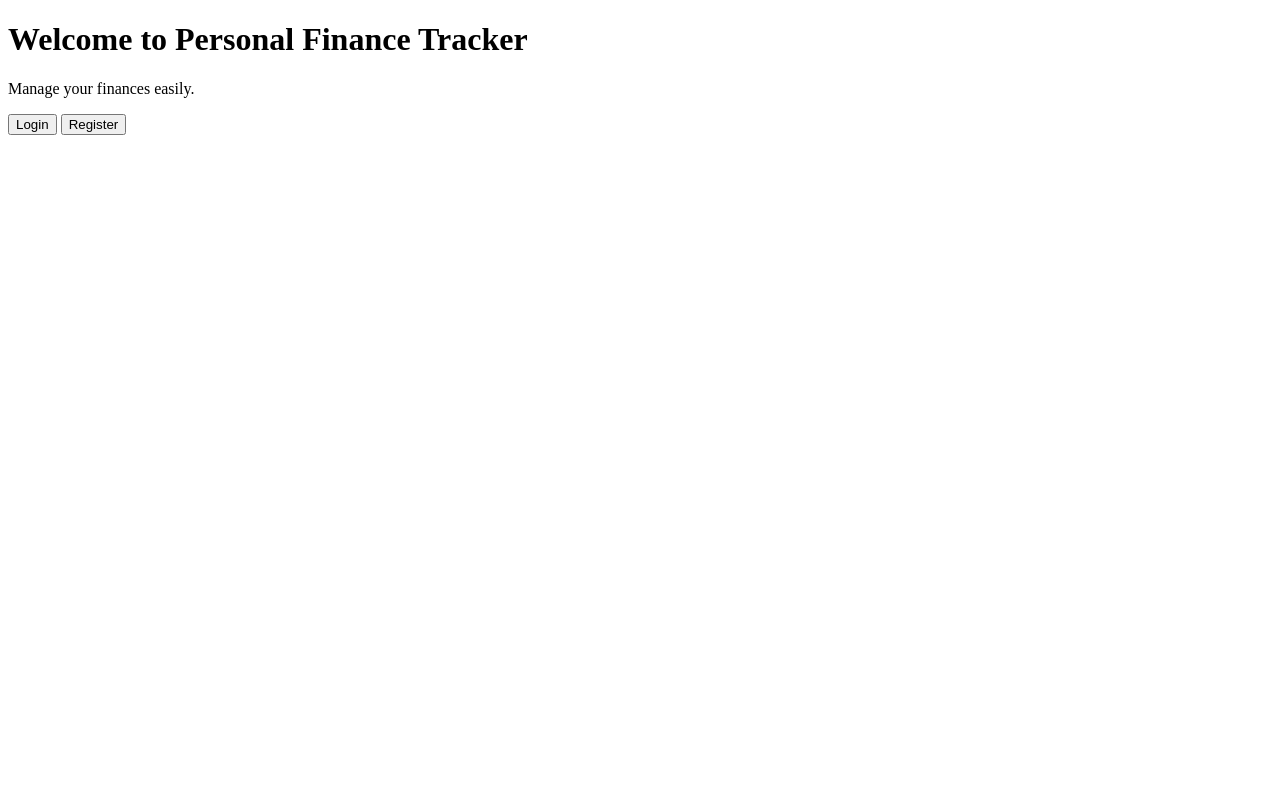
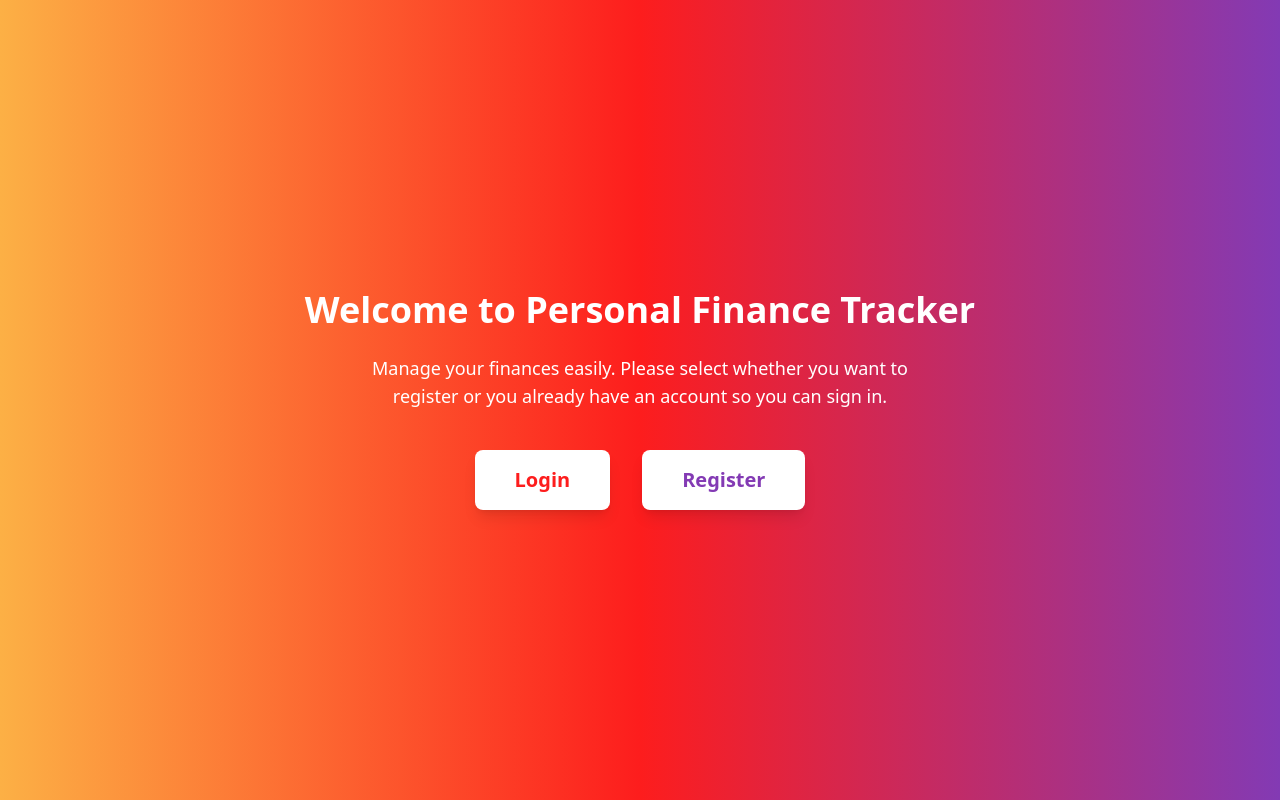
Before and after one commit to chaitalikadam-svg/DevOpsSec_Project, a Django app: page / in a window 1280 px wide. Run offline with Django 5.2, Linux system fonts and the light colour scheme; some libraries are stand-ins or nearby versions.

Commit message:
Updating Welcome page

```diff
--- a/finance/templates/finance/welcome.html
+++ b/finance/templates/finance/welcome.html
@@ -1,12 +1,28 @@
 <!DOCTYPE html>
 <html lang="en">
 <head>
-    <title>Welcome to Personal Finance Tracker </title>
+    <script src="https://cdn.tailwindcss.com"></script>
+    <title>FinTrack</title>
 </head>
-<body>
-    <h1>Welcome to Personal Finance Tracker</h1>
-    <p>Manage your finances easily.</p>
-    <a href="{% url 'login' %}"><button>Login</button></a>
-    <a href="{% url 'register' %}"><button>Register</button></a>
+<body class="min-h-screen bg-gradient-to-r from-[#fcb045] via-[#fd1d1d] to-[#833ab4] text-white flex flex-col items-center justify-center px-6">
+
+    <h1 class="text-4xl font-extrabold mb-6">Welcome to Personal Finance Tracker</h1>
+    <p class="mb-10 text-center max-w-xl text-lg">
+        Manage your finances easily. Please select whether you want to register or you already have an account so you can sign in.
+    </p>
+
+    <div class="flex space-x-8">
+        <a href="{% url 'login' %}">
+            <button class="px-10 py-4 text-xl font-semibold bg-white text-[#fd1d1d] rounded-lg shadow-lg hover:bg-blue-300 hover:text-white transition">
+                Login
+            </button>
+        </a>
+        <a href="{% url 'register' %}">
+            <button class="px-10 py-4 text-xl font-semibold bg-white text-[#833ab4] rounded-lg shadow-lg hover:bg-blue-300 hover:text-white transition">
+                Register
+            </button>
+        </a>
+    </div>
+
 </body>
 </html>
```
Also changed, not shown: db.sqlite3.
